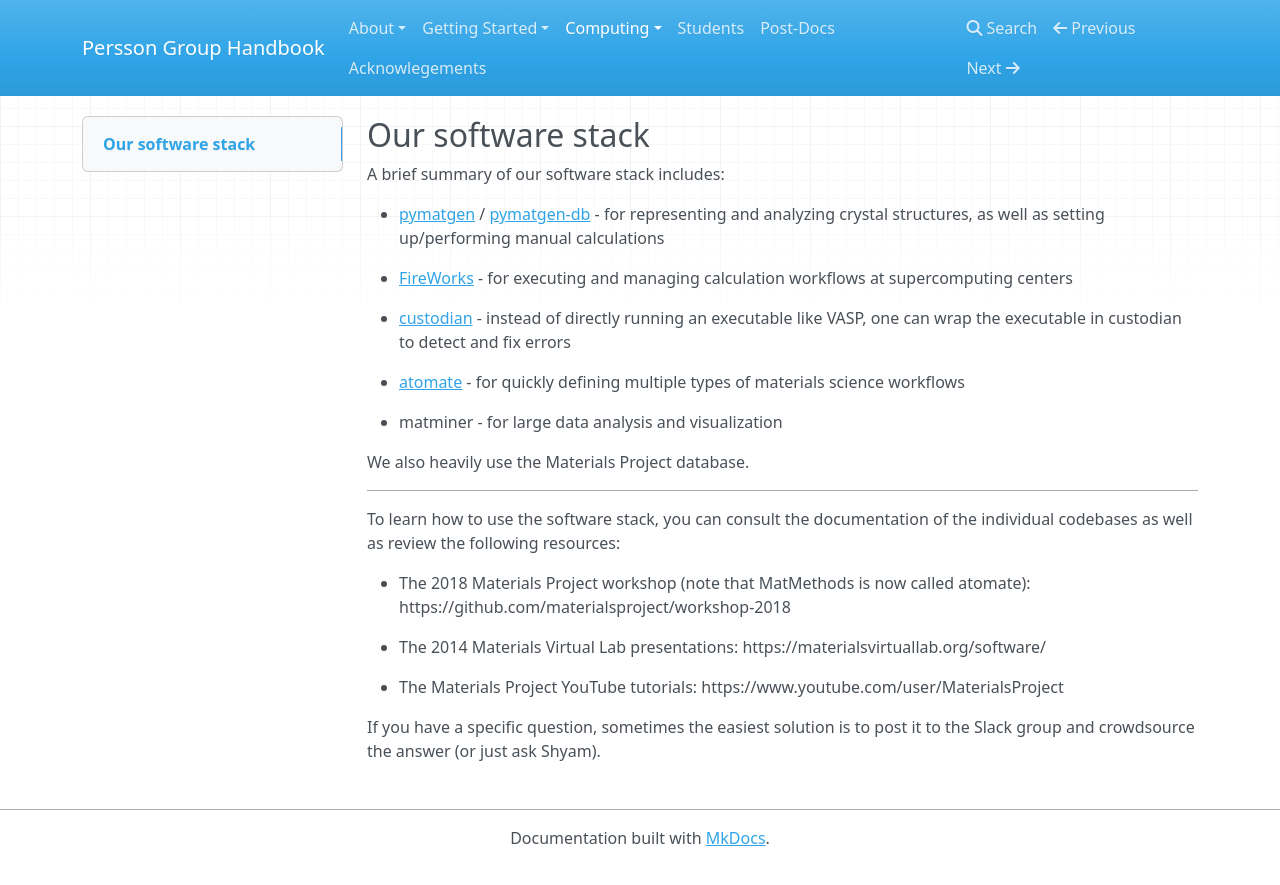
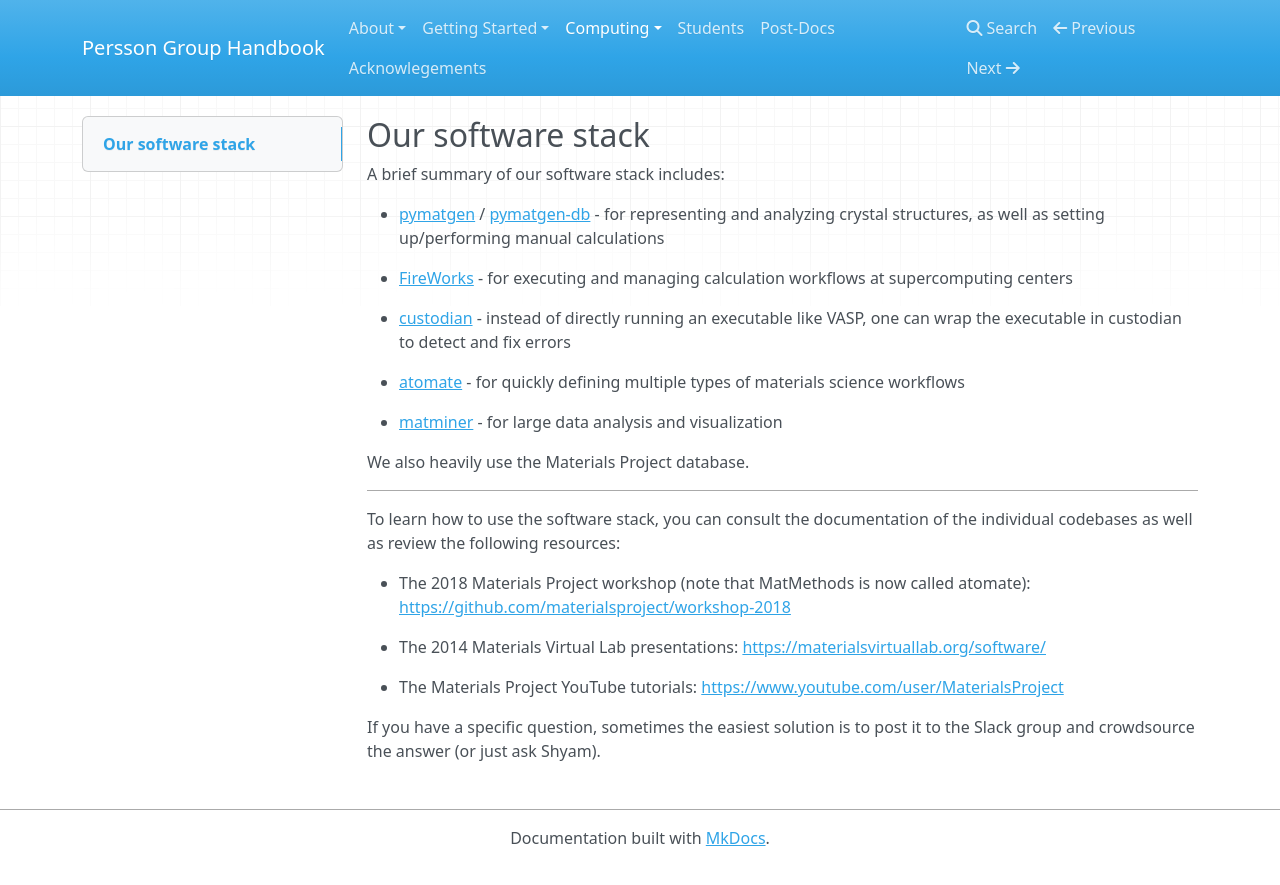
Before and after one commit to perssongroup/handbook, an MkDocs documentation site: the page built from docs/computing/software.md, in a window 1280 px wide. Shown: the top 885 px of the page. Built offline with MkDocs 1.6.1, drawn with Linux system fonts in a browser that asks for light colours; nearby versions of some CDN libraries; part of the change alters nothing that is shown.

```diff
--- a/docs/computing/software.md
+++ b/docs/computing/software.md
@@ -9,7 +9,7 @@ A brief summary of our software stack includes:
 
 * [atomate](https://github.com/hackingmaterials/atomate) - for quickly defining multiple types of materials science workflows
 
-* matminer - for large data analysis and visualization
+* [matminer](https://github.com/hackingmaterials/matminer) - for large data analysis and visualization
 
 We also heavily use the Materials Project database.
 
@@ -17,12 +17,12 @@ We also heavily use the Materials Project database.
 
 To learn how to use the software stack, you can consult the documentation of the individual codebases as well as review the following resources:
 
-* The 2018 Materials Project workshop (note that MatMethods is now called atomate): https://github.com/materialsproject/workshop-2018
+* The 2018 Materials Project workshop (note that MatMethods is now called atomate): [https://github.com/materialsproject/workshop-2018](https://github.com/materialsproject/workshop-2018)
 
 * The 2014 Materials Virtual Lab presentations:
-https://materialsvirtuallab.org/software/
+[https://materialsvirtuallab.org/software/](https://materialsvirtuallab.org/software/)
 
 * The Materials Project YouTube tutorials:
-https://www.youtube.com/user/MaterialsProject
+[https://www.youtube.com/user/MaterialsProject](https://www.youtube.com/user/MaterialsProject)
 
 If you have a specific question, sometimes the easiest solution is to post it to the Slack group and crowdsource the answer (or just ask Shyam).
```
